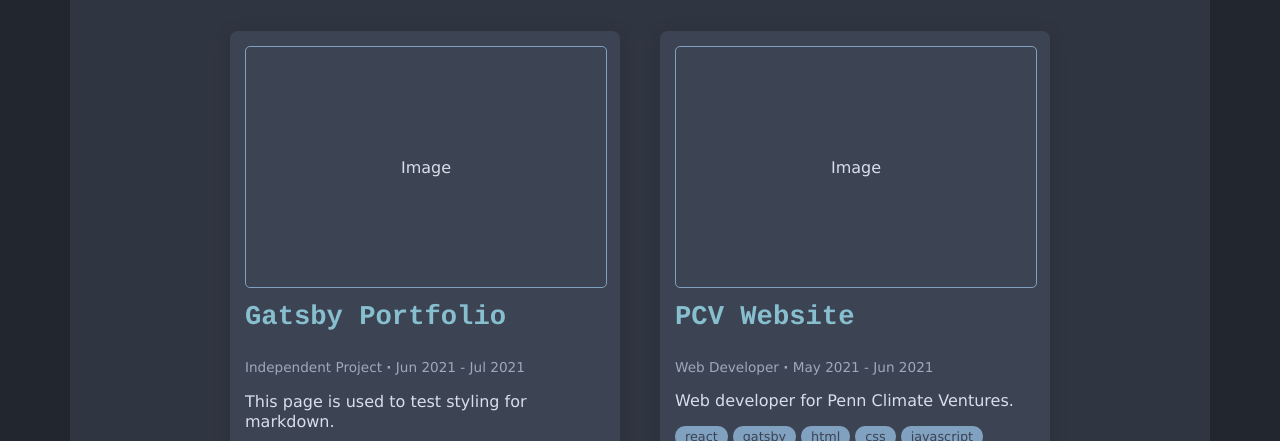
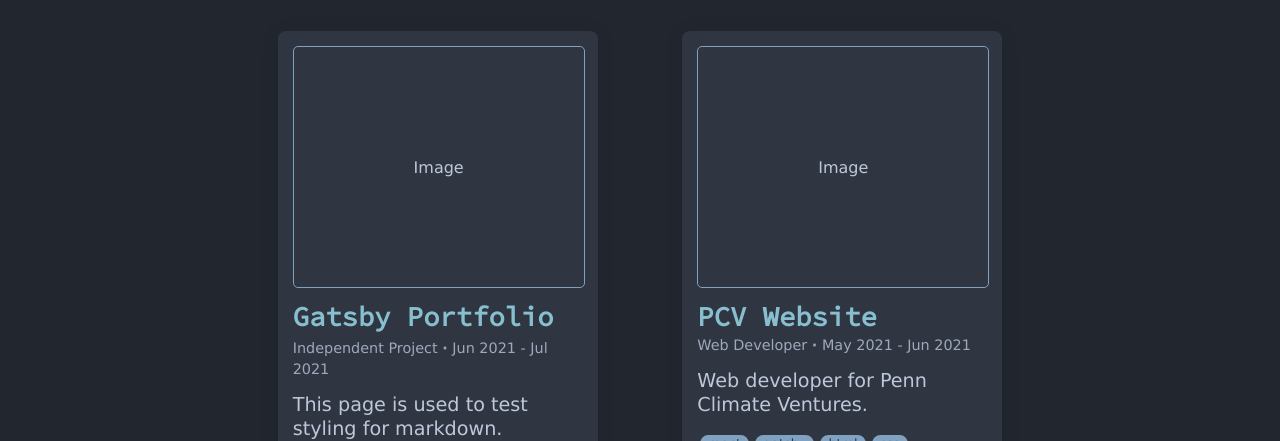
Before and after one commit to hryoma/hryoma.github.io, a Gatsby site: page /portfolio in a window 1280 px wide. Shown: the part 178-619 px from the top of the page. Built offline with nearby package versions, Linux system fonts and the light colour scheme; Gatsby itself is replaced by a stand-in of ours; a small style sheet from the web is missing.

Commit message:
Style updates

```diff
--- a/gatsby-browser.js
+++ b/gatsby-browser.js
@@ -7,6 +7,6 @@
 // You can delete this file if you're not using it
 
 
-require("prism-themes/themes/prism-material-oceanic.css")
+require("prism-themes/themes/prism-nord.css")
 require("prismjs/plugins/line-numbers/prism-line-numbers.css")
 require("prismjs/plugins/command-line/prism-command-line.css")
--- a/gatsby-config.js
+++ b/gatsby-config.js
@@ -4,7 +4,7 @@
     title: `Ryoma Harris`,
     description: `Hi, I'm Ryoma, a computer science major at UPenn.`,
     author: `@hryoma`,
-    keywords: `computer science, software developer, web development, frontend, backend, cybersecurity`,
+    keywords: `computer science, cybersecurity, software developer, web development, frontend, backend`,
     siteUrl: `https://ryoma.dev`,
     image: `assets/icons/icon-site.png`,
   },
@@ -29,22 +29,6 @@
     `gatsby-transformer-sharp`,
     `gatsby-plugin-sharp`,
     {
-      resolve: `gatsby-plugin-manifest`,
-      options: {
-        name: `Ryoma Harris`,
-        short_name: `Ryoma`,
-        start_url: `/`,
-        background_color: `#663399`,
-        theme_color: `#663399`,
-        display: `minimal-ui`,
-        icon: `src/assets/icons/icon-site.png`, // This path is relative to the root of the site.
-      },
-    },
-    `gatsby-plugin-gatsby-cloud`,
-    // this (optional) plugin enables Progressive Web App + Offline functionality
-    // To learn more, visit: https://gatsby.dev/offline
-    // `gatsby-plugin-offline`,
-    {
       resolve: "gatsby-plugin-react-svg",
       options: {
         rule: {
@@ -67,6 +51,7 @@
           {
             resolve: `gatsby-remark-prismjs`,
             options: {
+              showLineNumbers: true,
               aliases: {
                 zsh: "bash",
               },
--- a/projects/equipotential-grapher/index.md
+++ b/projects/equipotential-grapher/index.md
@@ -5,8 +5,8 @@
 start_date: 2020-06-11
 end_date: 2020-06-12
 desc: An equipotential grapher page built for my high school physics teacher and class.
-github_link: https://github.com/hryoma/hryoma.github.io
-external_link: https://hryoma.github.io/projects/equipotential.html
+github_link: https://github.com/hryoma/equipotential-grapher
+external_link: https://equipotential-grapher-9bkly.ondigitalocean.app
 tags: ['html', 'css', 'javascript', 'jquery']
 visibility: card
 ---
--- a/src/components/layout.js
+++ b/src/components/layout.js
@@ -9,7 +9,7 @@
 import PropTypes from "prop-types"
 
 import Header from "./header"
-import "../styles/layout.css"
+import "../styles/base.css"
 
 const Layout = ({ children }) => {
   return (
--- a/src/components/template-project.js
+++ b/src/components/template-project.js
@@ -2,6 +2,7 @@
 import React from "react"
 import Seo from "./seo"
 import Layout from "./layout"
+import "../styles/markdown.css"
 
 export default function TemplateProject({ data }) {
   const project = data.markdownRemark
--- a/src/pages/portfolio.js
+++ b/src/pages/portfolio.js
@@ -1,5 +1,5 @@
 import React from "react"
-import { Link, graphql } from "gatsby"
+import { graphql } from "gatsby"
 
 import Layout from "../components/layout"
 import Seo from "../components/seo"
@@ -12,9 +12,9 @@
   return (
     <Layout>
       <Seo title="Portfolio" />
-      <div className="container">
+      <div className="container-wide">
         <h1>Portfolio</h1>
-        <div class="grid-layout">
+        <div className="grid-layout">
           {data.allMarkdownRemark.edges.map(({ node }) => (
             <div className="card-wrapper">
             <ProjectCard image={node.frontmatter.cover_image}
--- a/src/styles/layout.css
+++ b/src/styles/base.css
@@ -1,16 +1,26 @@
 :root {
-  --font-sans-serif: Verdana, Helvetica Neue, Arial, Courier, sans-serif;
+  --font-sans-serif: 'Avenir', Verdana, Helvetica Neue, Arial, Courier, sans-serif;
   --font-serif: Palatino, American Typewriter, serif;
-  --font-monospace: Lucida Console Consolas, Andale Mono, Courier, monospace;
+  --font-monospace: SourceCodePro, Palatino, Lucida Console, Consolas, Andale Mono, Courier, monospace;
 
   --c-bg-deeper: hsl(218, 16%, 16%);
   --c-bg: hsl(220, 16%, 22%);
   --c-bg-elevated: hsl(222, 16%, 28%);
-  --c-cursor: hsl(219, 28%, 88%);
-  --c-text: hsl(219, 28%, 88%);
-  --c-text-bold: hsl(219, 28%, 88%);
+  --c-cursor: hsl(219, 28%, 80%);
+  --c-text: hsl(219, 28%, 80%);
+  --c-text-bold: hsl(219, 28%, 80%);
   --c-text-mute: hsl(219, 18%, 68%);
   --c-selected: hsl(193, 43%, 67%);
+
+  --c-dark-black: hsl(222, 16%, 0%);
+  --c-dark-red: hsl(354, 42%, 16%);
+  --c-dark-green: hsl(92, 28%, 25%);
+  --c-dark-yellow: hsl(40, 71%, 33%);
+  --c-dark-blue: hsl(210, 34%, 23%);
+  --c-dark-magenta: hsl(311, 20%, 23%);
+  --c-dark-cyan: hsl(193, 43%, 27%);
+  --c-dark-white: hsl(218, 27%, 52%);
+
   --c-black: hsl(222, 16%, 28%);
   --c-red: hsl(354, 42%, 56%);
   --c-green: hsl(92, 28%, 65%);
@@ -19,6 +29,7 @@
   --c-magenta: hsl(311, 20%, 63%);
   --c-cyan: hsl(193, 43%, 67%);
   --c-white: hsl(218, 27%, 92%);
+
   --c-bright-black: hsl(220, 16%, 36%);
   --c-bright-red: hsl(354, 42%, 56%);
   --c-bright-green: hsl(92, 28%, 65%);
@@ -29,6 +40,13 @@
   --c-bright-white: hsl(218, 27%, 94%);
 
   --c-shadow-light: hsla(0, 0%, 0%, 0.05)
+}
+
+@font-face {
+  font-family: "SourceCodePro";
+  src: local("SourceCodePro"),
+       url("../fonts/SourceCodePro-Regular.ttf") format("truetype");
+  font-weight: normal;
 }
 
 /* General */
@@ -114,9 +132,9 @@
   margin-bottom: 0.8rem;
 }
 
-p {
-  font-size: 1rem;
-  line-height: 1.25rem;
+p, a {
+  font-size: 1.2rem;
+  line-height: 1.5rem;
 }
 
 .markdown p {
@@ -124,21 +142,24 @@
 }
 
 small {
-  font-size: 0.85rem;
-  line-height: 0.85rem;
+  font-size: 0.9rem;
+  line-height: 0.9rem;
 }
 
 a {
   color: var(--c-blue);
-  font-size: 1rem;
-  line-height: 1.25rem;
   text-decoration: none;
+}
+a:hover {
+  text-decoration: underline;
 }
 
 code {
+  font-size: 1rem;
+  line-height: 1.3rem;
   font-family: var(--font-monospace);
   background-color: var(--c-bg-elevated);
-  border-radius: 3px;
+  border-radius: 5px;
 }
 
 .text-blue {
@@ -165,8 +186,7 @@
 
 /* divs */
 
-.container {
-  background-color: var(--c-bg);
+.container, .container-wide {
   padding: 2rem 1rem;
   margin: 0 auto;
   -webkit-box-sizing: border-box;
@@ -174,28 +194,32 @@
   box-sizing: border-box;
 }
 
+.container-colored {
+  background-color: var(--c-bg);
+}
+
 @media (min-width: 576px) {
-  .container {
+  .container, .container-wide {
     max-width: 540px;
   }
 }
 
 @media (min-width: 768px) {
-  .container {
+  .container, .container-wide {
     padding: 2rem 3rem;
     max-width: 720px;
   }
 }
 
 @media (min-width: 992px) {
-  .container {
+  .container, .container-wide {
     max-width: 960px;
   }
 }
 
-@media (min-width: 1200px) {
-  .container {
+@media (min-width: 1500px) {
+  .container-wide {
     padding: 2rem 5rem;
-    max-width: 1140px;
+    max-width: 1440px;
   }
 }
--- a/src/styles/header.css
+++ b/src/styles/header.css
@@ -23,7 +23,6 @@
 
 .nav-left {
   display: flex;
-  font-weight: bold;
 }
 
 .nav-brand {
@@ -34,6 +33,9 @@
   -moz-user-select: none;
   -ms-user-select: none;
   user-select: none;
+}
+.nav-brand:hover {
+  text-decoration: none;
 }
 
 .brand-plain {
--- /dev/null
+++ b/src/styles/markdown.css
@@ -0,0 +1,16 @@
+code[class*="language-"],
+pre[class*="language-"],
+span.line-numbers-rows
+{
+    font-size: 1rem;
+    line-height: 1.3rem;
+    font-family: var(--font-monospace);
+}
+
+pre[class*="language-"] {
+    padding: 1em 1em 1em 2em;
+}
+
+span.line-numbers-rows {
+    padding: 1em 0 1em 1em;
+}
--- a/src/styles/portfolio.css
+++ b/src/styles/portfolio.css
@@ -1,10 +1,10 @@
 .grid-layout {
-  display: flex;
+  display: inline-flex;
   flex-wrap: wrap;
-  justify-content: center;
+  justify-content: space-evenly;
 }
 
 .grid-layout > .card-wrapper {
   margin: 15px;
-  flex: 0 0 400px;
+  flex: 0 0 320px;
 }
--- a/src/styles/project-card.css
+++ b/src/styles/project-card.css
@@ -1,9 +1,8 @@
 .card {
-  width: 100%;
-  max-width: 360px;
+  max-width: 300px;
   border-radius: 8px;
   box-shadow: 0 2px 15px 5px var(--c-shadow-light);
-  background-color: var(--c-bg-elevated);
+  background-color: var(--c-bg);
   margin: 0 auto;
   padding: 15px 15px 30px;
   transition: all ease-in-out 0.15s;
@@ -29,6 +28,10 @@
   margin-top: 15px;
 }
 
+.title {
+  margin-bottom: 5px;
+}
+
 .data {
   color: var(--c-text-mute);
   margin-top: 5px;
@@ -42,10 +45,10 @@
 
 .tag {
   font-size: 0.8rem;
-  color: var(--c-black);
+  color: var(--c-dark-blue);
   background-color: var(--c-blue);
   border-radius: 10px;
-  padding: 3px 10px;
-  margin-right: 5px;
+  padding: 1px 8px;
+  margin: 3px;
   display: inline-block;
 }
```
Also changed, not shown: projects/gatsby-portfolio/index.md (+1 -1 lines), src/components/link.js (added, +9 -0 lines), src/pages/404.js (+13 -2 lines), src/styles/index.css (+8 -8 lines), src/fonts/SourceCodePro-Regular.ttf (added).
